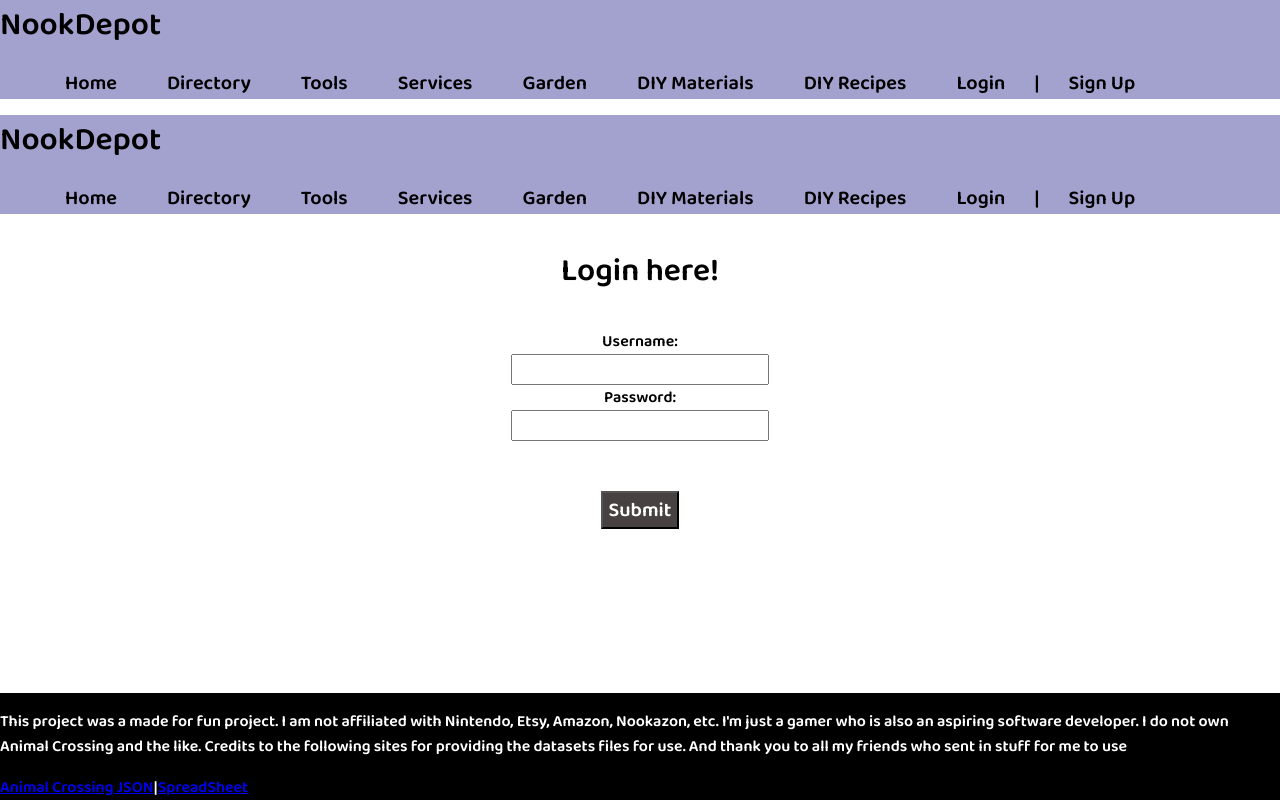
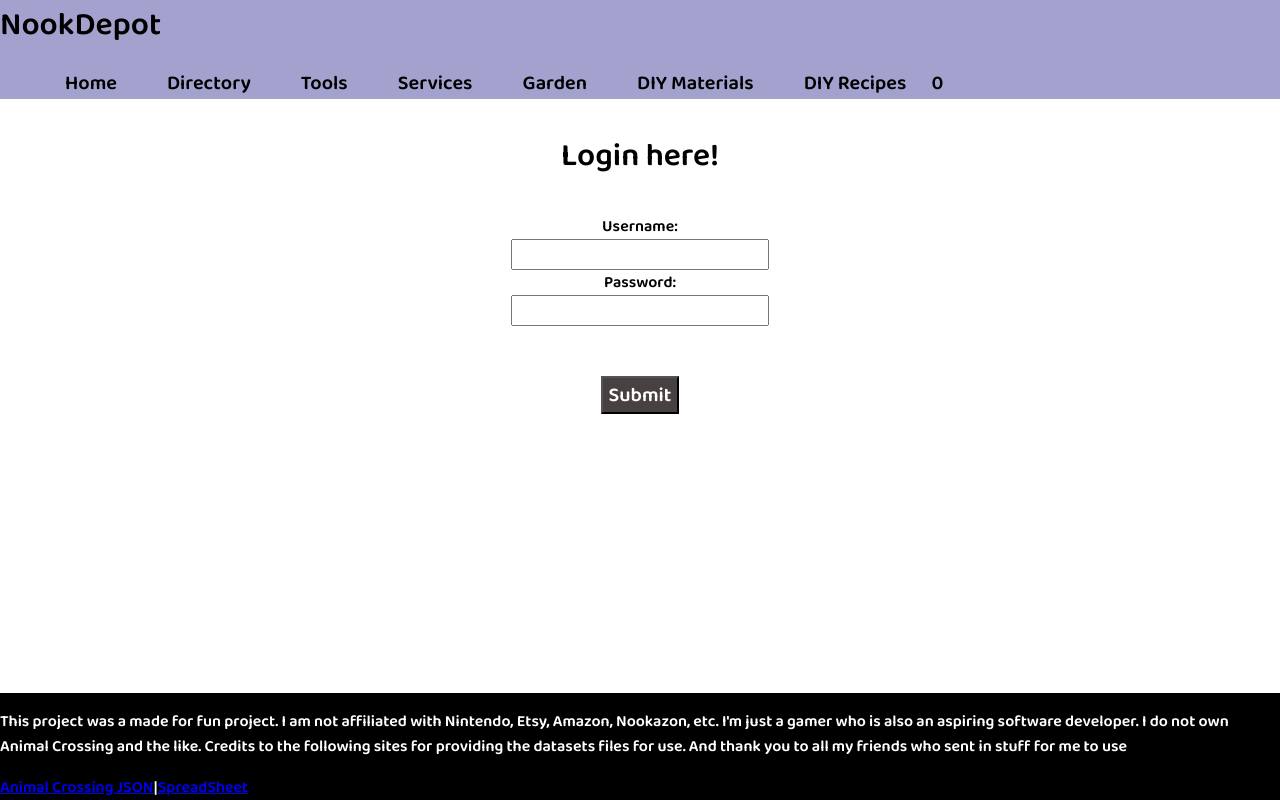
Before and after one commit to kbongco/NookDepot, a React (Create React App) app in the folder client/: page /login in a window 1280 px wide. Built offline with nearby package versions, Linux system fonts and the light colour scheme.

Commit message:
removed layout from all of them

```diff
--- a/client/src/components/Header/Header.jsx
+++ b/client/src/components/Header/Header.jsx
@@ -3,6 +3,8 @@ import { NavLink } from 'react-router-dom';
 import './Header.css';
 
 export default function Header(props) {
+  console.log(props)
+  const { currentUser } = props;
   return (
     <header>
       <div className="header-content">
@@ -43,8 +45,11 @@ export default function Header(props) {
               </NavLink>
             </li>
             <li className="page-links">
-              <NavLink exact to='/login'>
-                Login</NavLink> | <NavLink exact to ='/signup'>Sign Up</NavLink>
+              {currentUser ?
+                <div>logged in</div>:
+                <NavLink exact to='/login'>
+                  Login</NavLink> | <NavLink exact to='/signup'>Sign Up</NavLink>
+              }
             </li>
           </ul>
         </nav>
--- a/client/src/screens/Directory/Directory.jsx
+++ b/client/src/screens/Directory/Directory.jsx
@@ -4,9 +4,9 @@ import './Directory.css'
 
 export default function Directory(props) {
   return (
-    <Layout>
+    <>
       <h1 className='current-listings'>Check out the current Listings here!</h1>
       <h4>Want to add your listing? Go Here</h4>
-    </Layout>
+    </>
   )
 }
--- a/client/src/screens/Home/Home.jsx
+++ b/client/src/screens/Home/Home.jsx
@@ -5,7 +5,7 @@ import './Home.css';
 
 export default function Home() {
   return (
-    <Layout>
+    <div>
       <div className='items'>
         <h5 className='whatcanIfind'>Here are some things you can find here ranging from DIY materials, to gigs, to
         plants to tools!
@@ -37,6 +37,6 @@ export default function Home() {
       <div className='subscribe-here'>
         <Subscribe/>
       </div>
-    </Layout>
+    </div>
   )
 }
--- a/client/src/screens/Login/Login.jsx
+++ b/client/src/screens/Login/Login.jsx
@@ -20,7 +20,7 @@ export default function Login(props) {
   };
 
   return (
-    <Layout>
+    <>
       <h3 class="login">Login here!</h3>
       <div className="login-container">
         <form
@@ -57,6 +57,6 @@ export default function Login(props) {
           <button id='submit'>Submit</button>
         </form>
       </div>
-    </Layout>
+      </>
   );
 }
--- a/client/src/screens/Materials/Materials.jsx
+++ b/client/src/screens/Materials/Materials.jsx
@@ -8,7 +8,7 @@ export default function Materials(props) {
   console.log(props)
 
   return (
-    <Layout>
+    <>
       <div className='materialparent-container'>
       <h1 className='DIYmats'>DIY Materials</h1><br/>
       {materials.map((material) => (
@@ -19,6 +19,6 @@ export default function Materials(props) {
       </div>
       ))}
       </div>
-    </Layout>
+    </>
   )
 }
--- a/client/src/screens/UnderConstruction/UnderConstruction.jsx
+++ b/client/src/screens/UnderConstruction/UnderConstruction.jsx
@@ -4,7 +4,6 @@ import './UnderConstruction.css'
 
 export default function UnderConstruction() {
   return (
-    <Layout>
     <div className='underconstruction'>
     <h1>404! Not Found!</h1>
       <h2>This section of the site is
@@ -13,6 +12,5 @@ export default function UnderConstruction() {
     </h2>
     <img className='construction' src="https://i.ibb.co/0q37sZf/construction.jpg"/>
       </div>
-      </Layout>
   )
 }
```
